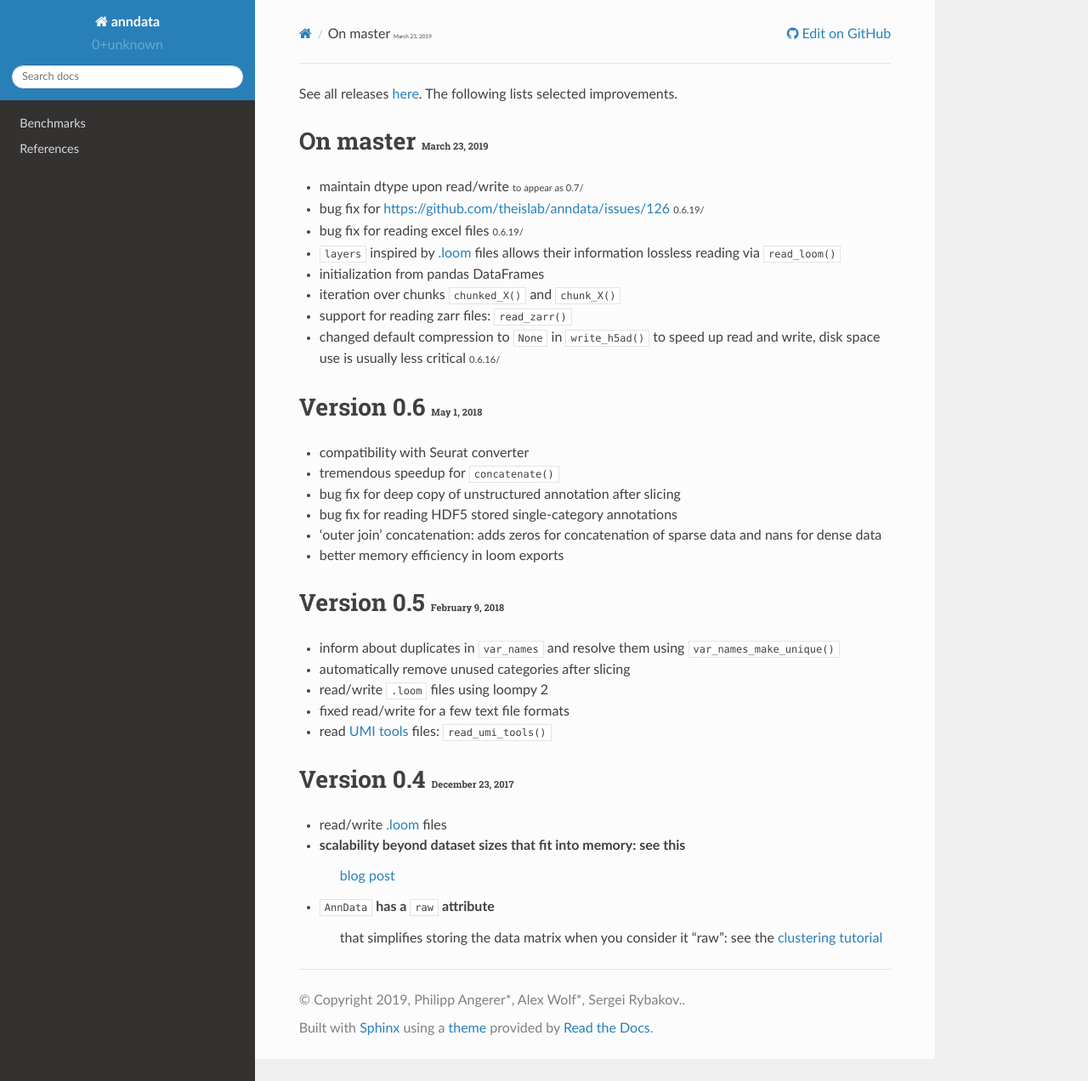
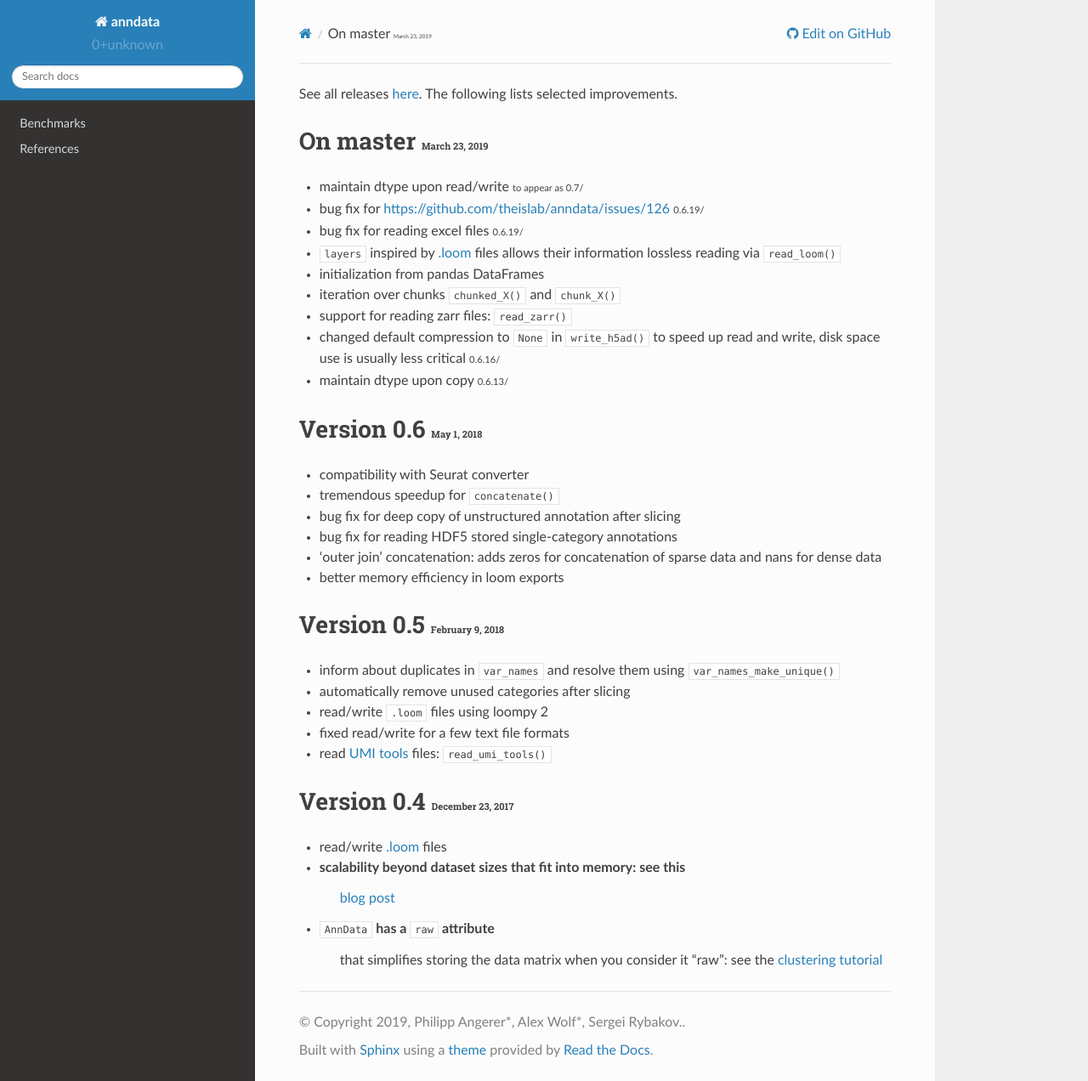
Before and after one commit to scverse/anndata, a Sphinx documentation site: the page built from docs/release_notes.rst, in a window 1280 px wide and 1272 px high. Shown: the whole window at 85% size. Built offline with Sphinx 7.4.7 and the Read the Docs theme 2.0.0, drawn with Linux system fonts in a browser that asks for light colours.

Commit message:
updated release notes

```diff
--- a/docs/release_notes.rst
+++ b/docs/release_notes.rst
@@ -16,6 +16,7 @@ On master :small:`March 23, 2019`
 - iteration over chunks :func:`~anndata.AnnData.chunked_X` and :func:`~anndata.AnnData.chunk_X`
 - support for reading zarr files: :func:`~anndata.read_zarr`
 - changed default compression to ``None`` in :func:`~anndata.AnnData.write_h5ad` to speed up read and write, disk space use is usually less critical :noteversion:`0.6.16`
+- maintain dtype upon copy :noteversion:`0.6.13`
 
 
 Version 0.6 :small:`May 1, 2018`
```
